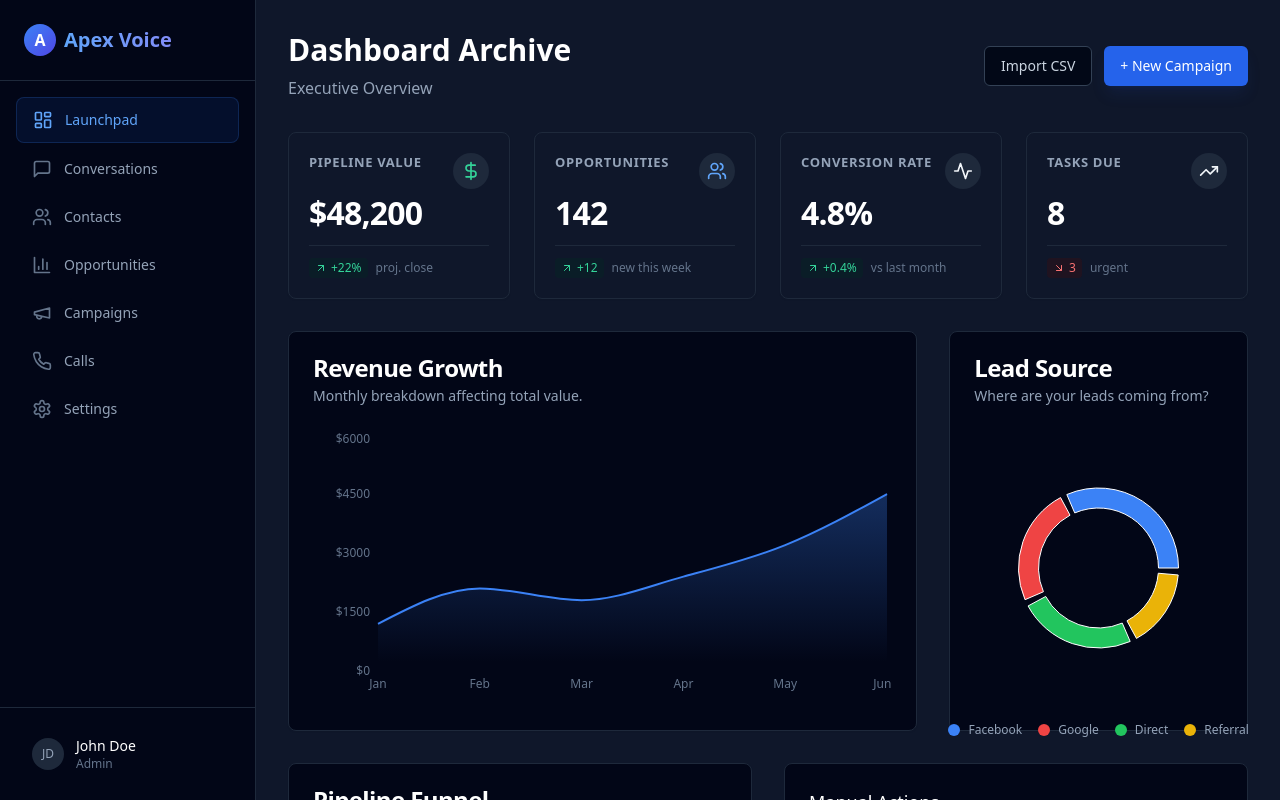
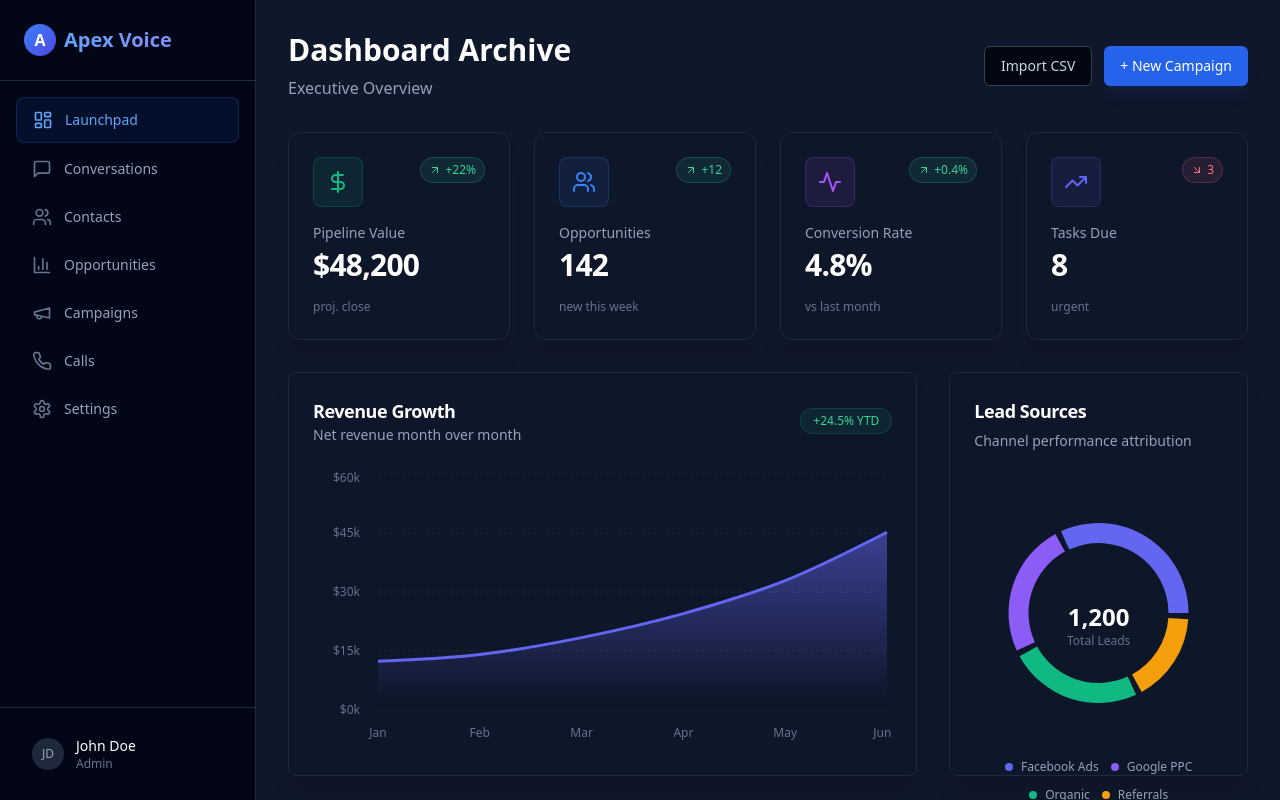
Before and after one commit to apexvoice420/apexvoice42033, a Next.js app: page /dashboard in a window 1280 px wide. Built offline with nearby package versions, Linux system fonts and the light colour scheme.

Commit message:
Apply Premium UI Overhaul

```diff
--- a/app/globals.css
+++ b/app/globals.css
@@ -36,33 +36,33 @@
     }
 
     .dark {
-        --background: 222.2 84% 4.9%;
-        --foreground: 210 40% 98%;
+        --background: 224 71% 4%;
+        --foreground: 213 31% 91%;
 
-        --card: 222.2 84% 4.9%;
-        --card-foreground: 210 40% 98%;
+        --card: 224 71% 4%;
+        --card-foreground: 213 31% 91%;
 
-        --popover: 222.2 84% 4.9%;
-        --popover-foreground: 210 40% 98%;
+        --popover: 224 71% 4%;
+        --popover-foreground: 215 20.2% 65.1%;
 
         --primary: 210 40% 98%;
         --primary-foreground: 222.2 47.4% 11.2%;
 
-        --secondary: 217.2 32.6% 17.5%;
+        --secondary: 222.2 47.4% 11.2%;
         --secondary-foreground: 210 40% 98%;
 
-        --muted: 217.2 32.6% 17.5%;
-        --muted-foreground: 215 20.2% 65.1%;
+        --muted: 223 47% 11%;
+        --muted-foreground: 215.4 16.3% 56.9%;
 
-        --accent: 217.2 32.6% 17.5%;
+        --accent: 216 34% 17%;
         --accent-foreground: 210 40% 98%;
 
-        --destructive: 0 62.8% 30.6%;
+        --destructive: 0 63% 31%;
         --destructive-foreground: 210 40% 98%;
 
-        --border: 217.2 32.6% 17.5%;
-        --input: 217.2 32.6% 17.5%;
-        --ring: 212.7 26.8% 83.9%;
+        --border: 216 34% 17%;
+        --input: 216 34% 17%;
+        --ring: 224 71% 4%;
     }
 }
 
--- a/components/Crm/DashboardCharts.tsx
+++ b/components/Crm/DashboardCharts.tsx
@@ -1,54 +1,73 @@
 "use client";
 
 import { Card, CardContent, CardDescription, CardHeader, CardTitle } from "@/components/ui/card";
-import { Area, AreaChart, Bar, BarChart, Cell, Pie, PieChart, ResponsiveContainer, Tooltip, XAxis, YAxis } from "recharts";
+import { Area, AreaChart, Bar, BarChart, Cell, Pie, PieChart, ResponsiveContainer, Tooltip, XAxis, YAxis, CartesianGrid } from "recharts";
 
 const revenueData = [
-    { name: "Jan", total: 1200 },
-    { name: "Feb", total: 2100 },
-    { name: "Mar", total: 1800 },
-    { name: "Apr", total: 2400 },
-    { name: "May", total: 3200 },
-    { name: "Jun", total: 4500 },
+    { name: "Jan", total: 12400 },
+    { name: "Feb", total: 14100 },
+    { name: "Mar", total: 18400 },
+    { name: "Apr", total: 24500 },
+    { name: "May", total: 32900 },
+    { name: "Jun", total: 45200 },
 ];
 
 const sourceData = [
-    { name: "Facebook", value: 400, color: "#3b82f6" }, // Blue
-    { name: "Google", value: 300, color: "#ef4444" },   // Red
-    { name: "Direct", value: 300, color: "#22c55e" },   // Green
-    { name: "Referral", value: 200, color: "#eab308" }, // Yellow
+    { name: "Facebook Ads", value: 400, color: "#6366f1" }, // Indigo 500
+    { name: "Google PPC", value: 300, color: "#8b5cf6" },   // Violet 500
+    { name: "Organic", value: 300, color: "#10b981" },      // Emerald 500
+    { name: "Referrals", value: 200, color: "#f59e0b" },    // Amber 500
 ];
 
 const funnelData = [
-    { name: "New Leads", value: 120, color: "#3b82f6" },
-    { name: "Called", value: 80, color: "#6366f1" },
-    { name: "Booked", value: 45, color: "#8b5cf6" },
-    { name: "Closed", value: 12, color: "#ec4899" },
+    { name: "New Leads", value: 120, color: "#6366f1" },
+    { name: "Qualified", value: 80, color: "#8b5cf6" },
+    { name: "Booked", value: 45, color: "#ec4899" },
+    { name: "Closed", value: 12, color: "#10b981" },
 ];
+
+const CustomTooltip = ({ active, payload, label }: any) => {
+    if (active && payload && payload.length) {
+        return (
+            <div className="bg-slate-900/90 border border-slate-700 p-2 rounded-lg shadow-xl backdrop-blur-md">
+                <p className="text-slate-300 text-xs mb-1">{label}</p>
+                <p className="text-white font-bold text-sm">
+                    ${payload[0].value.toLocaleString()}
+                </p>
+            </div>
+        );
+    }
+    return null;
+};
 
 export function RevenueChart() {
     return (
-        <Card className="bg-slate-950 border-slate-800 col-span-1 lg:col-span-2">
+        <Card className="bg-slate-900/50 border-slate-800 backdrop-blur-sm shadow-xl col-span-1 lg:col-span-2">
             <CardHeader>
-                <CardTitle className="text-white">Revenue Growth</CardTitle>
-                <CardDescription className="text-slate-400">Monthly breakdown affecting total value.</CardDescription>
+                <div className="flex items-center justify-between">
+                    <div>
+                        <CardTitle className="text-white text-lg font-semibold tracking-tight">Revenue Growth</CardTitle>
+                        <CardDescription className="text-slate-400">Net revenue month over month</CardDescription>
+                    </div>
+                    <div className="px-3 py-1 rounded-full bg-emerald-500/10 border border-emerald-500/20 text-emerald-400 text-xs font-medium">
+                        +24.5% YTD
+                    </div>
+                </div>
             </CardHeader>
             <CardContent className="h-[300px]">
                 <ResponsiveContainer width="100%" height="100%">
                     <AreaChart data={revenueData}>
                         <defs>
                             <linearGradient id="colorTotal" x1="0" y1="0" x2="0" y2="1">
-                                <stop offset="5%" stopColor="#3b82f6" stopOpacity={0.3} />
-                                <stop offset="95%" stopColor="#3b82f6" stopOpacity={0} />
+                                <stop offset="5%" stopColor="#6366f1" stopOpacity={0.5} />
+                                <stop offset="95%" stopColor="#6366f1" stopOpacity={0} />
                             </linearGradient>
                         </defs>
-                        <XAxis dataKey="name" stroke="#64748b" fontSize={12} tickLine={false} axisLine={false} />
-                        <YAxis stroke="#64748b" fontSize={12} tickLine={false} axisLine={false} tickFormatter={(value) => `$${value}`} />
-                        <Tooltip
-                            contentStyle={{ backgroundColor: "#1e293b", borderColor: "#334155", color: "#fff" }}
-                            itemStyle={{ color: "#fff" }}
-                        />
-                        <Area type="monotone" dataKey="total" stroke="#3b82f6" strokeWidth={2} fillOpacity={1} fill="url(#colorTotal)" />
+                        <CartesianGrid strokeDasharray="3 3" stroke="#1e293b" vertical={false} />
+                        <XAxis dataKey="name" stroke="#64748b" fontSize={12} tickLine={false} axisLine={false} dy={10} />
+                        <YAxis stroke="#64748b" fontSize={12} tickLine={false} axisLine={false} tickFormatter={(value) => `$${value / 1000}k`} dx={-10} />
+                        <Tooltip content={<CustomTooltip />} cursor={{ stroke: '#6366f1', strokeWidth: 1 }} />
+                        <Area type="monotone" dataKey="total" stroke="#6366f1" strokeWidth={3} fillOpacity={1} fill="url(#colorTotal)" />
                     </AreaChart>
                 </ResponsiveContainer>
             </CardContent>
@@ -58,37 +77,42 @@ export function RevenueChart() {
 
 export function LeadSourceChart() {
     return (
-        <Card className="bg-slate-950 border-slate-800 col-span-1">
+        <Card className="bg-slate-900/50 border-slate-800 backdrop-blur-sm shadow-xl col-span-1">
             <CardHeader>
-                <CardTitle className="text-white">Lead Source</CardTitle>
-                <CardDescription className="text-slate-400">Where are your leads coming from?</CardDescription>
+                <CardTitle className="text-white text-lg font-semibold tracking-tight">Lead Sources</CardTitle>
+                <CardDescription className="text-slate-400">Channel performance attribution</CardDescription>
             </CardHeader>
-            <CardContent className="h-[300px]">
+            <CardContent className="h-[300px] relative">
                 <ResponsiveContainer width="100%" height="100%">
                     <PieChart>
                         <Pie
                             data={sourceData}
                             cx="50%"
                             cy="50%"
-                            innerRadius={60}
-                            outerRadius={80}
-                            paddingAngle={5}
+                            innerRadius={70}
+                            outerRadius={90}
+                            paddingAngle={4}
                             dataKey="value"
+                            stroke="none"
                         >
                             {sourceData.map((entry, index) => (
                                 <Cell key={`cell-${index}`} fill={entry.color} />
                             ))}
                         </Pie>
-                        <Tooltip
-                            contentStyle={{ backgroundColor: "#1e293b", borderColor: "#334155", color: "#fff" }}
-                            itemStyle={{ color: "#fff" }}
-                        />
+                        <Tooltip contentStyle={{ backgroundColor: "#0f172a", borderColor: "#334155", color: "#fff", borderRadius: "8px" }} />
                     </PieChart>
                 </ResponsiveContainer>
-                <div className="flex justify-center gap-4 mt-4">
+
+                {/* Center text for Donut Chart */}
+                <div className="absolute top-1/2 left-1/2 transform -translate-x-1/2 -translate-y-1/2 text-center pointer-events-none">
+                    <p className="text-2xl font-bold text-white">1,200</p>
+                    <p className="text-xs text-slate-500">Total Leads</p>
+                </div>
+
+                <div className="flex flex-wrap justify-center gap-3 mt-2">
                     {sourceData.map((item) => (
                         <div key={item.name} className="flex items-center gap-2">
-                            <div className="h-3 w-3 rounded-full" style={{ backgroundColor: item.color }} />
+                            <div className="h-2 w-2 rounded-full" style={{ backgroundColor: item.color }} />
                             <span className="text-xs text-slate-400">{item.name}</span>
                         </div>
                     ))}
@@ -100,19 +124,19 @@ export function LeadSourceChart() {
 
 export function PipelineFunnel() {
     return (
-        <Card className="bg-slate-950 border-slate-800 col-span-1">
+        <Card className="bg-slate-900/50 border-slate-800 backdrop-blur-sm shadow-xl col-span-1">
             <CardHeader>
-                <CardTitle className="text-white">Pipeline Funnel</CardTitle>
-                <CardDescription className="text-slate-400">Conversion from Lead to Sale.</CardDescription>
+                <CardTitle className="text-white text-lg font-semibold tracking-tight">Conversion Funnel</CardTitle>
+                <CardDescription className="text-slate-400">Lead velocity through pipeline</CardDescription>
             </CardHeader>
             <CardContent className="h-[300px]">
                 <ResponsiveContainer width="100%" height="100%">
-                    <BarChart layout="vertical" data={funnelData} margin={{ left: 20 }}>
+                    <BarChart layout="vertical" data={funnelData} margin={{ left: 0, right: 0, top: 0, bottom: 0 }} barSize={32}>
                         <XAxis type="number" hide />
-                        <YAxis dataKey="name" type="category" stroke="#94a3b8" fontSize={12} width={80} />
+                        <YAxis dataKey="name" type="category" stroke="#94a3b8" fontSize={12} width={70} tickLine={false} axisLine={false} />
                         <Tooltip
-                            cursor={{ fill: 'transparent' }}
-                            contentStyle={{ backgroundColor: "#1e293b", borderColor: "#334155", color: "#fff" }}
+                            cursor={{ fill: '#1e293b' }}
+                            contentStyle={{ backgroundColor: "#0f172a", borderColor: "#334155", color: "#fff", borderRadius: "8px" }}
                         />
                         <Bar dataKey="value" radius={[0, 4, 4, 0]}>
                             {funnelData.map((entry, index) => (
--- a/components/Crm/StatsCard.tsx
+++ b/components/Crm/StatsCard.tsx
@@ -1,4 +1,5 @@
 import { LucideIcon, ArrowUpRight, ArrowDownRight, TrendingUp } from 'lucide-react';
+import { cn } from "../../lib/utils";
 
 interface StatsCardProps {
     title: string;
@@ -12,51 +13,45 @@ interface StatsCardProps {
     color?: "blue" | "indigo" | "purple" | "emerald";
 }
 
-// GHL uses specific colors for icons in circles
-const colorMap = {
-    blue: "bg-blue-100 text-blue-600",
-    indigo: "bg-indigo-100 text-indigo-600",
-    purple: "bg-purple-100 text-purple-600",
-    emerald: "bg-emerald-100 text-emerald-600",
-};
+export default function StatsCard({ title, value, icon: Icon, trend, color = "indigo" }: StatsCardProps) {
+    const colorStyles = {
+        blue: "text-blue-500 bg-blue-500/10 border-blue-500/20",
+        indigo: "text-indigo-500 bg-indigo-500/10 border-indigo-500/20",
+        purple: "text-purple-500 bg-purple-500/10 border-purple-500/20",
+        emerald: "text-emerald-500 bg-emerald-500/10 border-emerald-500/20",
+    };
 
-export default function StatsCard({ title, value, icon: Icon, trend, color = "indigo" }: StatsCardProps) {
     return (
-        <div className="bg-slate-900 rounded-lg p-5 border border-slate-800 shadow-sm hover:border-slate-700 transition-colors relative overflow-hidden group">
+        <div className="bg-slate-900/50 backdrop-blur-sm rounded-xl p-6 border border-slate-800 shadow-xl hover:border-slate-700 transition-all duration-200 group">
+            <div className="flex justify-between items-start mb-4">
+                <div className={cn("p-3 rounded-lg border transition-colors", colorStyles[color])}>
+                    <Icon className="h-6 w-6" />
+                </div>
+                {trend && (
+                    <div className={cn(
+                        "flex items-center text-xs font-medium px-2 py-1 rounded-full border",
+                        trend.isPositive
+                            ? "text-emerald-400 bg-emerald-400/10 border-emerald-400/20"
+                            : "text-rose-400 bg-rose-400/10 border-rose-400/20"
+                    )}>
+                        {trend.isPositive ? <ArrowUpRight className="h-3 w-3 mr-1" /> : <ArrowDownRight className="h-3 w-3 mr-1" />}
+                        {trend.value}
+                    </div>
+                )}
+            </div>
 
-            {/* Top Row: Title and Icon */}
-            <div className="flex justify-between items-start mb-2">
-                <h4 className="text-slate-400 text-[13px] font-semibold uppercase tracking-wider">{title}</h4>
-                <div className={`p-2 rounded-full bg-slate-800 text-${color}-400`}>
-                    <Icon className="w-5 h-5" />
+            <div className="space-y-1">
+                <h3 className="text-sm font-medium text-slate-400">{title}</h3>
+                <div className="flex items-baseline gap-2">
+                    <h2 className="text-3xl font-bold text-white tracking-tight">{value}</h2>
                 </div>
             </div>
 
-            {/* Value */}
-            <h3 className="text-[32px] font-bold text-white tracking-tight leading-none mb-4">
-                {value}
-            </h3>
-
-            {/* Trend / Footer */}
             {trend && (
-                <div className="flex items-center text-xs font-medium text-slate-500 pt-3 border-t border-slate-800">
-                    <span className={`flex items-center mr-2 px-1.5 py-0.5 rounded ${trend.isPositive ? 'text-emerald-400 bg-emerald-950/30' : 'text-red-400 bg-red-950/30'}`}>
-                        {trend.isPositive ? <ArrowUpRight className="w-3 h-3 mr-1" /> : <ArrowDownRight className="w-3 h-3 mr-1" />}
-                        {trend.value}
-                    </span>
-                    <span className="text-slate-500">{trend.label}</span>
+                <div className="mt-4 flex items-center gap-2 text-xs text-slate-500">
+                    <span>{trend.label}</span>
                 </div>
             )}
-
-            {!trend && (
-                <div className="text-xs text-slate-500 pt-3 border-t border-slate-800 flex items-center">
-                    <TrendingUp className="w-3 h-3 mr-1 text-slate-600" />
-                    <span>Updated just now</span>
-                </div>
-            )}
-
-            {/* Decorative gradient blur */}
-            <div className={`absolute -bottom-4 -right-4 w-20 h-20 bg-gradient-to-br from-transparent to-${color}-500/10 rounded-full opacity-0 group-hover:opacity-100 transition-opacity pointer-events-none`}></div>
         </div>
     );
 }
```
